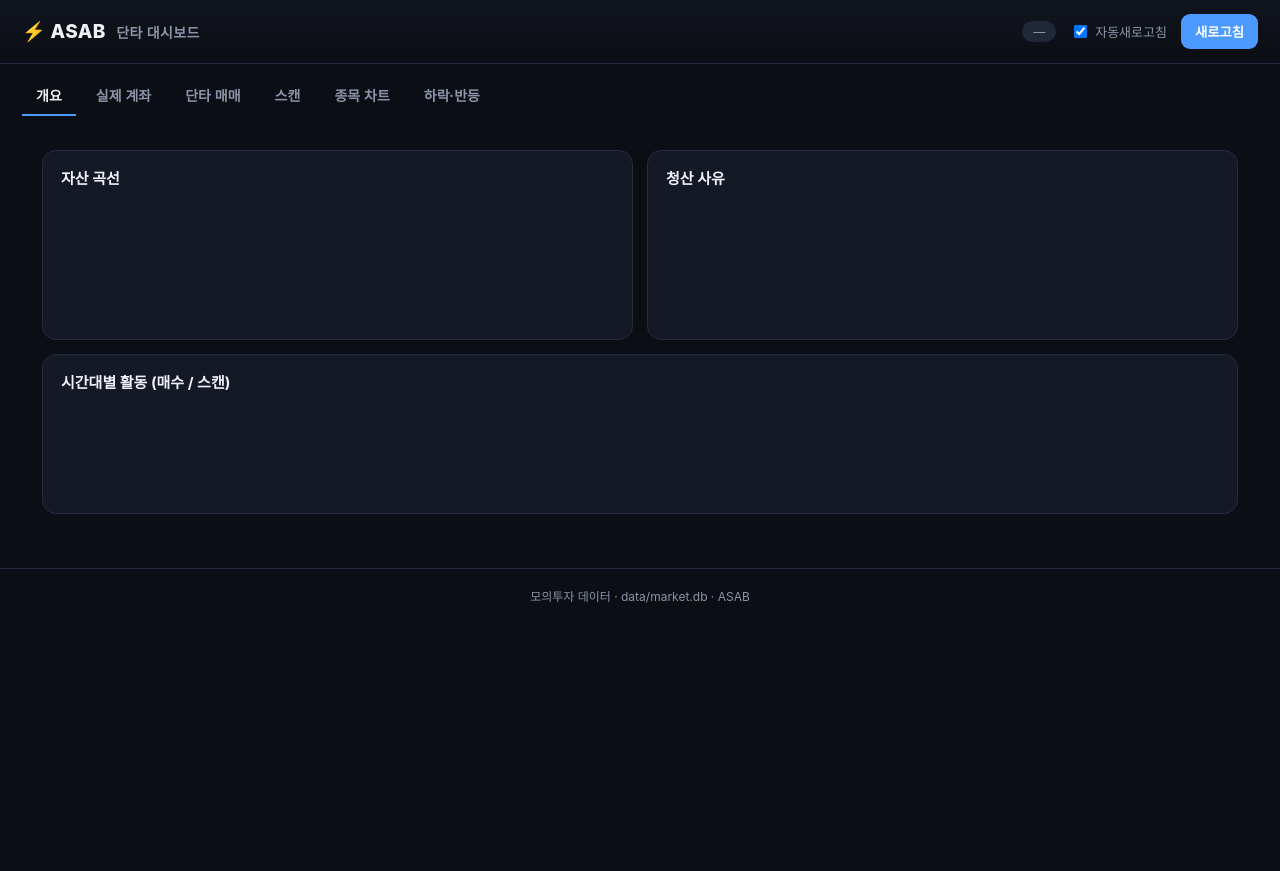
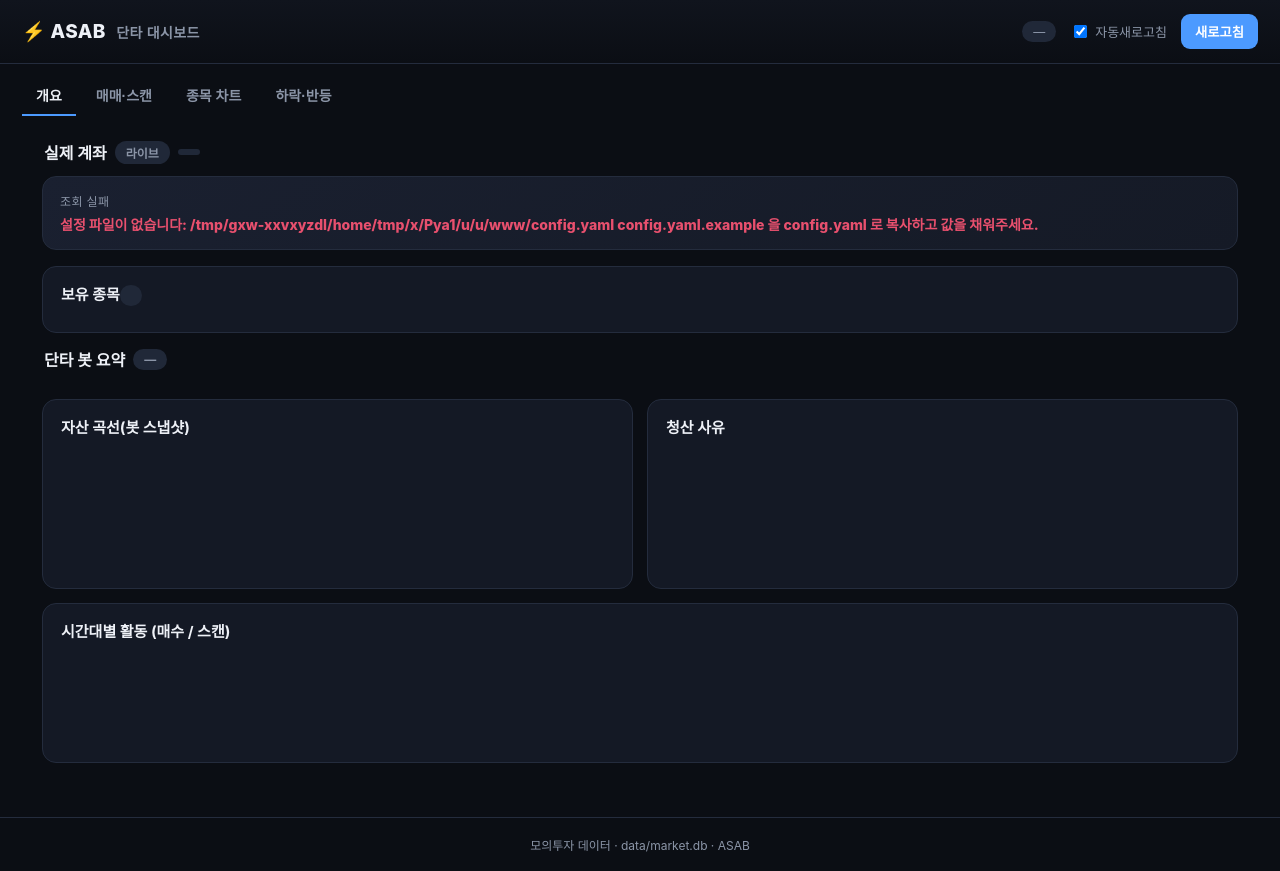
Before and after one commit to AhnJung-min/ASAB, a Flask app: page / in a window 1280 px wide. Before the commit the page ends 603 px from the top, so only its background shows below. Run offline with Flask 3, Linux system fonts and the light colour scheme; data that the repository does not hold is empty.

Commit message:
refactor: 개요 탭에 실제계좌 통합 + 탭 6→4개로 축소
실제계좌(라이브) 탭을 개요 상단으로 흡수, 스캔 탭을 매매 탭에 흡수. 탭: 개요(실제계좌+단타요약) / 매매·스캔 / 종목차트 / 하락반등. 개요 한 화면에서 실제 계좌 현황과 단타 봇 성과를 함께 본다.

Co-Authored-By: Claude Opus 4.8 <noreply@anthropic.com>

```diff
--- a/web/static/app.js
+++ b/web/static/app.js
@@ -19,23 +19,21 @@ document.querySelectorAll(".tab").forEach((t) => t.onclick = () => {
   $("#" + t.dataset.tab).classList.add("active");
   if (t.dataset.tab === "symbol") loadSymbols();
   if (t.dataset.tab === "rebound") loadRebound();
-  if (t.dataset.tab === "scan") loadScan();
   if (t.dataset.tab === "trades") loadTrades();
-  if (t.dataset.tab === "account") loadAccount();
 });
 
-// ---------- 실제 계좌 (라이브) ----------
+// ---------- 실제 계좌 (라이브, 개요 상단) ----------
 async function loadAccount() {
   $("#acctTs").textContent = "조회 중…";
   const d = await api("/api/live_account");
-  if (d.error) { $("#acctKpis").innerHTML = `<div class="card"><div class="label">조회 실패</div><div class="value neg" style="font-size:15px">${d.error}</div></div>`; $("#acctTable").innerHTML = ""; $("#acctTs").textContent = ""; return; }
+  if (d.error) { $("#acctKpis").innerHTML = `<div class="card"><div class="label">조회 실패</div><div class="value neg" style="font-size:14px">${d.error}</div></div>`; $("#acctTable").innerHTML = ""; $("#acctTs").textContent = ""; return; }
   $("#acctTs").textContent = d.ts;
+  $("#acctCount").textContent = d.holdings.length + "종목";
   const cards = [
     ["총자산", fmt(d.total) + "원", ""],
     ["예수금(현금)", fmt(d.cash) + "원", "neu"],
     ["평가금액", fmt(d.holdings_krw) + "원", ""],
     ["평가손익", sign(d.unrealized, 0) + "원", cls(d.unrealized)],
-    ["보유 종목", d.holdings.length + "종목", "neu"],
   ];
   $("#acctKpis").innerHTML = cards.map(([l, v, c]) =>
     `<div class="card"><div class="label">${l}</div><div class="value ${c}">${v}</div></div>`).join("");
@@ -47,6 +45,7 @@ async function loadAccount() {
 
 // ---------- 개요 ----------
 async function loadOverview() {
+  loadAccount();  // 상단 실제 계좌(라이브)
   const d = await api("/api/overview");
   $("#today").textContent = d.today;
   const ret = d.total_krw ? (d.realized_krw + d.unrealized_krw) : 0;
@@ -120,6 +119,7 @@ async function loadTrades() {
       <td><span class="tag ${t.reason}">${t.reason}</span></td>
       <td>${t.hold_sec ? Math.round(t.hold_sec / 60) + "분" : "—"}</td>
       <td>${(t.exit_ts || "").slice(11, 19)}</td></tr>`).join("") + "</tbody>";
+  loadScan();  // 같은 탭에 스캔도 표시
 }
 
 // ---------- 스캔 ----------
@@ -172,10 +172,10 @@ function thead(cols) { return "<thead><tr>" + cols.map((c) => `<th>${c}</th>`).j
 // ---------- 새로고침 ----------
 function refreshActive() {
   const t = document.querySelector(".tab.active").dataset.tab;
-  loadOverview();
-  if (t === "trades") loadTrades();
-  if (t === "scan") loadScan();
-  if (t === "rebound") loadRebound();
+  if (t === "overview") loadOverview();   // 실제계좌+단타요약
+  else if (t === "trades") loadTrades();  // 보유+청산+스캔
+  else if (t === "rebound") loadRebound();
+  else loadOverview();
 }
 $("#refresh").onclick = refreshActive;
 let timer = setInterval(() => { if ($("#autoref").checked) refreshActive(); }, 15000);
--- a/web/static/style.css
+++ b/web/static/style.css
@@ -38,6 +38,8 @@ main{padding:18px 22px 40px;max-width:1240px;margin:0 auto}
 .card .sub{color:var(--muted);font-size:12px;margin-top:3px}
 .pos{color:var(--green)}.neg{color:var(--red)}.neu{color:var(--blue)}
 
+.sect-head{margin:6px 2px 12px}
+.sect-head h2{font-size:16px;margin:0;display:flex;align-items:center;gap:8px}
 .grid2{display:grid;grid-template-columns:1fr 1fr;gap:14px}
 @media(max-width:840px){.grid2{grid-template-columns:1fr}}
 .panel{background:var(--panel);border:1px solid var(--line);border-radius:14px;
--- a/web/templates/index.html
+++ b/web/templates/index.html
@@ -19,54 +19,44 @@
 
   <nav class="tabs">
     <button class="tab active" data-tab="overview">개요</button>
-    <button class="tab" data-tab="account">실제 계좌</button>
-    <button class="tab" data-tab="trades">단타 매매</button>
-    <button class="tab" data-tab="scan">스캔</button>
+    <button class="tab" data-tab="trades">매매·스캔</button>
     <button class="tab" data-tab="symbol">종목 차트</button>
     <button class="tab" data-tab="rebound">하락·반등</button>
   </nav>
 
   <main>
-    <!-- 개요 -->
+    <!-- 개요 (실제 계좌 + 단타 요약) -->
     <section id="overview" class="page active">
+      <div class="sect-head">
+        <h2>실제 계좌 <span class="pill">라이브</span> <span id="acctTs" class="pill"></span></h2>
+      </div>
+      <div class="cards" id="acctKpis"></div>
+      <div class="panel">
+        <h3>보유 종목 <span id="acctCount" class="pill"></span></h3>
+        <div class="tablewrap"><table id="acctTable"></table></div>
+      </div>
+
+      <div class="sect-head"><h2>단타 봇 요약 <span id="today" class="pill">—</span></h2></div>
       <div class="cards" id="kpis"></div>
       <div class="grid2">
-        <div class="panel">
-          <h3>자산 곡선</h3><canvas id="curveChart" height="120"></canvas>
-        </div>
-        <div class="panel">
-          <h3>청산 사유</h3><canvas id="reasonChart" height="120"></canvas>
-        </div>
+        <div class="panel"><h3>자산 곡선(봇 스냅샷)</h3><canvas id="curveChart" height="120"></canvas></div>
+        <div class="panel"><h3>청산 사유</h3><canvas id="reasonChart" height="120"></canvas></div>
       </div>
       <div class="panel">
         <h3>시간대별 활동 (매수 / 스캔)</h3><canvas id="activityChart" height="90"></canvas>
       </div>
     </section>
 
-    <!-- 실제 계좌 (라이브) -->
-    <section id="account" class="page">
-      <div class="panel">
-        <h3>실제 KIS 모의계좌 <span class="pill">라이브 조회</span> <span id="acctTs" class="pill"></span></h3>
-        <div class="cards" id="acctKpis"></div>
-        <div class="tablewrap"><table id="acctTable"></table></div>
-        <p class="symmeta">이 탭은 KIS를 실시간 조회한 <b>실제 계좌 전부</b>입니다(단타+일봉로테이션+기타). 개요 탭의 단타 봇 뷰와 다를 수 있습니다.</p>
-      </div>
-    </section>
-
-    <!-- 매매 -->
+    <!-- 매매·스캔 -->
     <section id="trades" class="page">
       <div class="panel">
-        <h3>현재 보유 <span id="posCount" class="pill"></span></h3>
+        <h3>단타 봇 보유 <span id="posCount" class="pill"></span></h3>
         <div class="tablewrap"><table id="posTable"></table></div>
       </div>
       <div class="panel">
         <h3>최근 청산</h3>
         <div class="tablewrap"><table id="tradeTable"></table></div>
       </div>
-    </section>
-
-    <!-- 스캔 -->
-    <section id="scan" class="page">
       <div class="panel">
         <h3>최근 스캔 후보 <span id="scanTs" class="pill"></span></h3>
         <div class="tablewrap"><table id="scanTable"></table></div>
```
